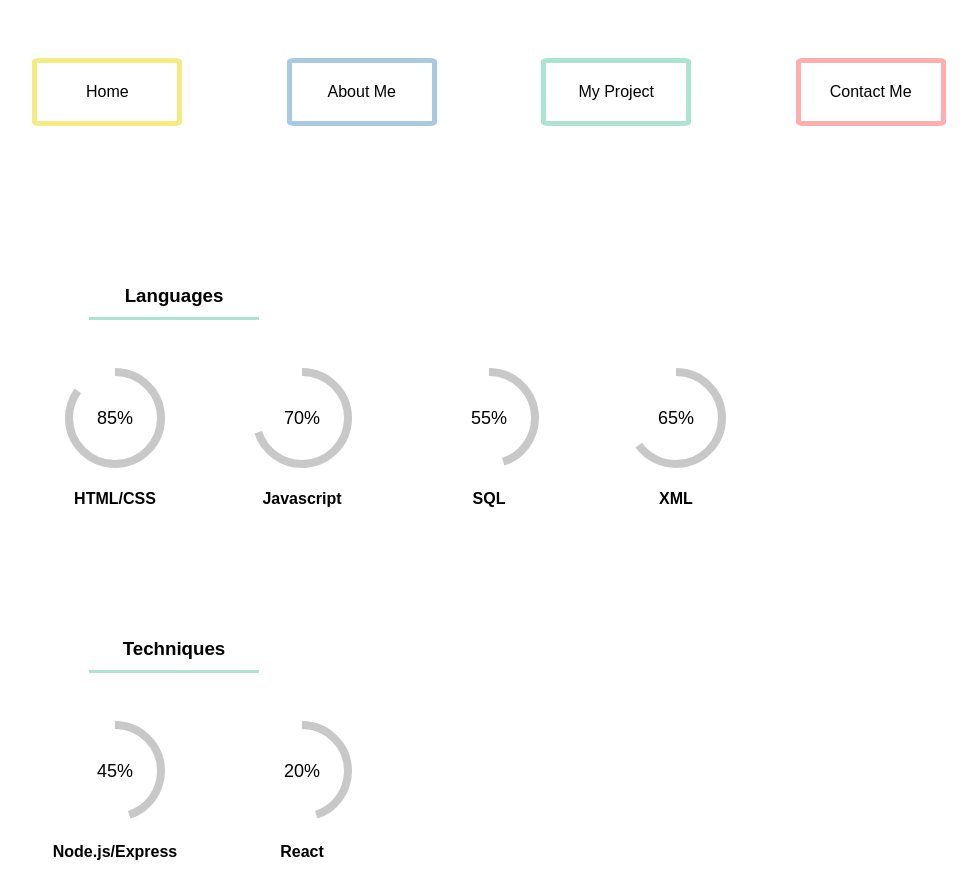
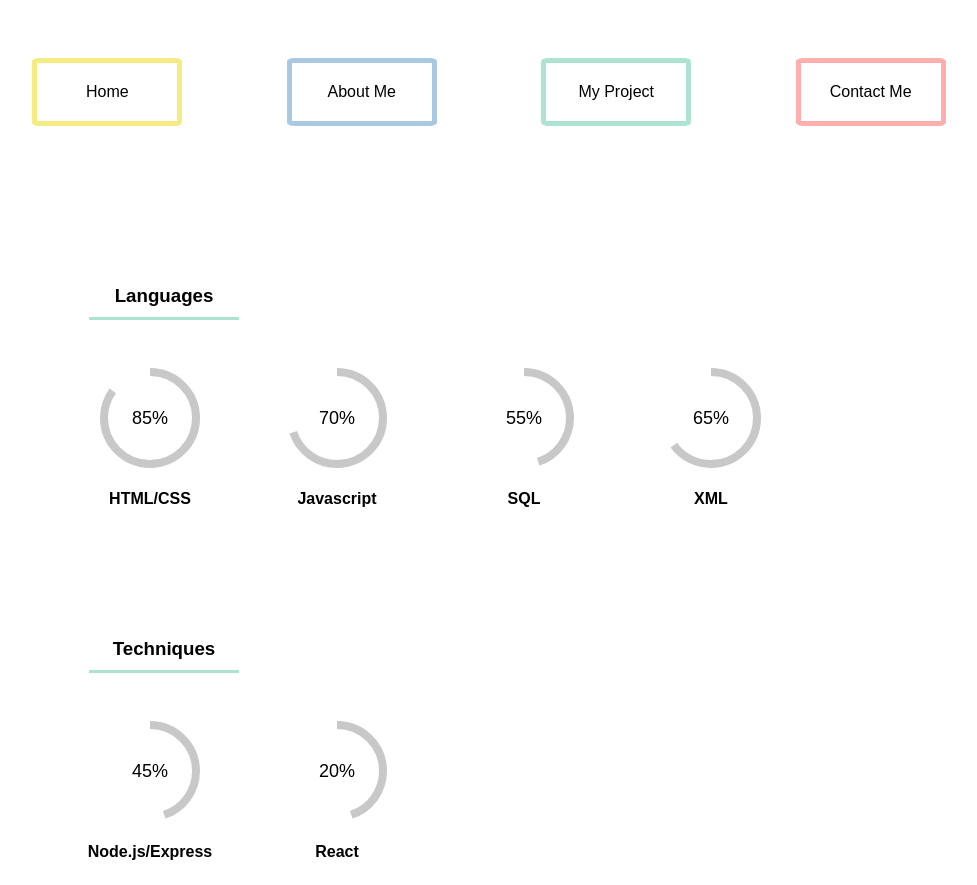
Before and after one commit to hsh803/Portfolio, a plain HTML site: page project.html in a window 1280 px wide. Shown: the top 885 px of the page, without its empty margins (151-1128 px from the left). Drawn offline with nearby package versions, Linux system fonts and the light colour scheme.

Commit message:
Update style.css

```diff
--- a/css/style.css
+++ b/css/style.css
@@ -108,7 +108,7 @@ li {
 /*Page "My Project" style*/
 
 .section-box2 {
-    width: 150px;
+    width: 130px;
     padding: 10px;
     border-bottom: 3px solid #ACE3D1;
     text-align: center;
@@ -159,6 +159,7 @@ ul li ul {
     grid-template-columns: repeat(2, 150px);
     grid-gap: 37px;
     margin: auto;
+    padding-left: 70px;
     padding-bottom: 80px;
     justify-content: center;
   }
```
